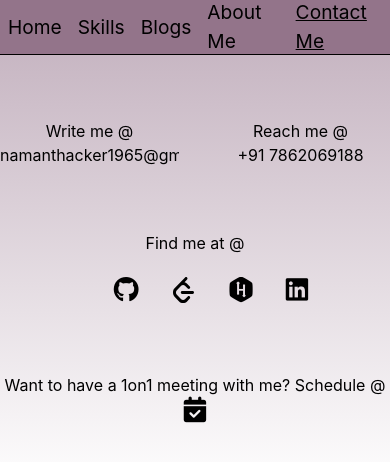
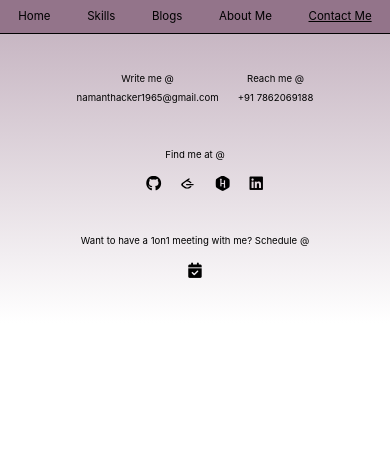
Before and after one commit to NDThacker/ProfileSite, a React (Vite) app: page /contact-me in a window 390 px wide. Shown: the top 462 px of the page. Built offline with nearby package versions, Linux system fonts and the light colour scheme; a web font is replaced by a local one.

Commit message:
adding mobile friendly styles

```diff
--- a/src/index.css
+++ b/src/index.css
@@ -17,6 +17,20 @@ body {
   background: linear-gradient(#C1AEBC, #FFFFFF);
   background-repeat: no-repeat;
   height: max(auto, 100vh);
+}
+
+@media screen and (max-width: 768px) {
+  :root {
+    font-size: 0.6rem;
+  }
+  img {
+    transform: scale(1, 0.7);
+  }
+  #mainLine {
+    height: 250vh !important;
+  }
+
+
 }
 
 /* a {
--- a/src/screens/Contact.jsx
+++ b/src/screens/Contact.jsx
@@ -4,29 +4,29 @@ export default function Contact() {
   return (
     <main id="contactContainer">
       <article id="details">
-        <p className="cursor typewriter-animation">
-            Write me @<br />
-          <a href="mailto:namanthacker1965@gmail.com">
+        <p>
+          <span className="cursor typewriter-animation"> Write me @</span><br />
+          <span className="cursor typewriter-animation"><a href="mailto:namanthacker1965@gmail.com">
             namanthacker1965@gmail.com
-          </a>
+          </a></span>
         </p>
-        <p className="cursor typewriter-animation">
-            Reach me @<br />
-          +91 7862069188
+        <p>
+          <span className="cursor typewriter-animation">Reach me @</span><br />
+          <span className="cursor typewriter-animation">+91 7862069188</span>
         </p>
       </article>
       <article id="socials">
-      <p className="cursor typewriter-animation">Find me at @</p><p className="cursor typewriter-animation" id="socialLinks"><br />
+      <span className="cursor typewriter-animation">Find me at @</span><span className="cursor typewriter-animation" id="socialLinks"><br />
         <a href="https://github.com/NDThacker" target="_blank"><i className="fa-brands fa-github icon"></i></a>
         <a href="https://leetcode.com/u/namandt/" target="_blank"><img className="icon leetcode"src="./leetcode.svg" alt="leetcode" /></a>
         <a href="https://hackerrank.com/profile/namanthacker25" target="_blank"><i className="fa-brands fa-hackerrank icon"></i></a>
         <a href="https://linkedin.com/in/naman-thacker-7b915a141/" target="_blank"><i className="fa-brands fa-linkedin icon"></i></a>
-        </p>
+        </span>
       </article>
       <article id="meeting">
-        <p className="cursor typewriter-animation">Want to have a 1on1 meeting with me? Schedule @<br />
+        <span className="cursor typewriter-animation">Want to have a 1on1 meeting with me? Schedule @<br /><br />
         <a href="https://cal.com/naman-thacker" target="_blank"><i className="fa-solid fa-calendar-check icon"></i></a>
-        </p></article>
+        </span></article>
     </main>
   );
 }
--- a/src/styles/about.scss
+++ b/src/styles/about.scss
@@ -6,6 +6,13 @@
   height: 100vh;
   margin: 0 0;
 }
+
+@media screen and (max-width: 480px) {
+  #aboutContainer {
+    background-size: contain;
+  }
+}
+
 #aboutContainer div {
   background-color: lightgray;
   padding: 0.6rem;
@@ -14,7 +21,7 @@
   top: 2rem;
   left: 50vw;
   width: 48vw;
-    height: 35vh;
+  // height: 35vh;
   overflow: hidden;
 }
 
@@ -25,12 +32,14 @@
   background-repeat: no-repeat;
   animation: letterFade 1s ease-in-out;
 }
+
 @keyframes letterFade {
   from {
     background-image: linear-gradient(#a0aec0, #a0aebb);
     color: transparent;
     background-size: 100% 100%;
   }
+
   to {
     // color: #000;
     background: transparent;
```
Lines whose indentation alone changed are shown as unchanged.
